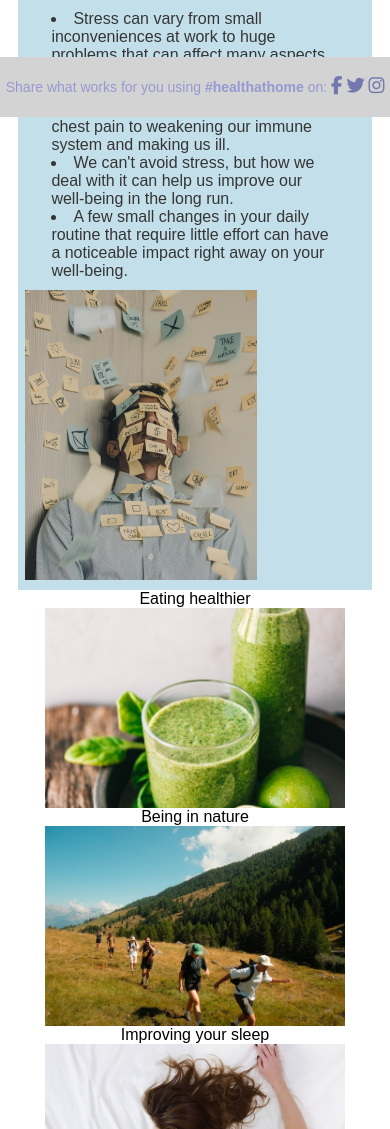
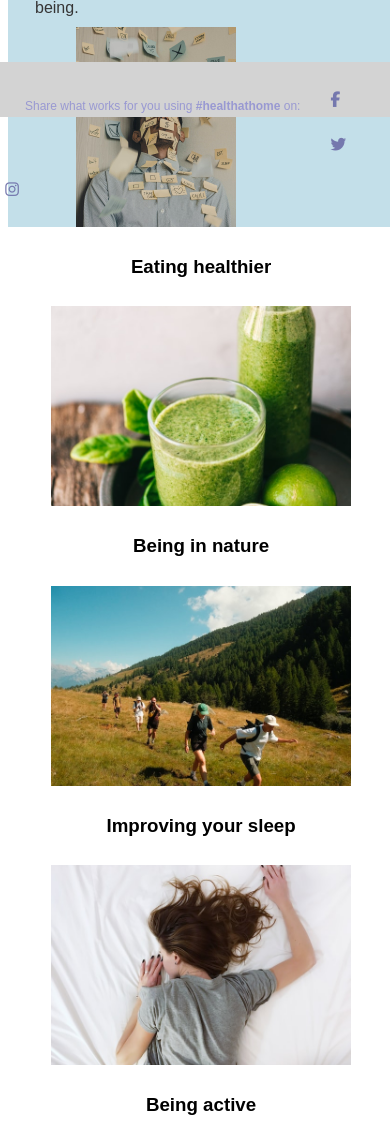
Before and after one commit to dhrutibhudia97/Project-1-dhruti-bhudia, a plain HTML site: page index.html in a window 390 px wide. Shown: the part 727-1856 px from the top of the page. Drawn offline with Linux system fonts and the light colour scheme.

Commit message:
deleted margin and padding to allow screen width to be smaller then viewport to prevent horizontal scroll bar

```diff
--- a/assets/css/style.css
+++ b/assets/css/style.css
@@ -4,12 +4,16 @@ body {
     font-size: 16px;
     font-weight: 300;
     margin-bottom: 70px;
-    max-width: 100%;
     overflow-x: hidden;
-    padding:5px 10px;
+    /*padding:5px 10px; */
+    max-width: 99%;
+
 }
+
+
 section {
     max-width:100%;
+    /*padding:15px;*/
 }
 /* Footer */
 
@@ -20,19 +24,20 @@ footer {
     font-size: 14px;
     height: 60px;
     left: 0;
+    padding: 5px;
     position: fixed;
     text-align: center;
     width: 100%;
 }
 
-.social-networks {
+.social-networks{
     margin: auto;
-    text-align: center;
-    padding: 0;
 }
 .social-networks > li {
     align-items: center;
-    display: inline-block;
+    display: inline;
+    float:left;
+    padding:5px 25px;
     position: relative;
     text-align: center;
 }
@@ -85,6 +90,10 @@ h2 {
     color:#000000;
     font-size: 24px;
 }
+h2, h3, p, ul {
+    padding: 10px 20px;
+}
+
 /*Home Page */
 /*Hero image */
 #hero-outer-one {
@@ -133,12 +142,12 @@ h2 {
     color:rgb(54, 53, 53);
     background-color: rgb(136, 192, 211,.5);
     width:100%;
-    padding:10px 0;
+    /*padding:10px 0;*/
     margin-top: 15px;
 }
 #stress-text {
     color:rgb(54, 53, 53);
-    padding: 10px;
+    /*padding:10px; */
     float:left;
     width: 60%;
     text-align:inherit;
@@ -228,8 +237,8 @@ h2 {
     color:rgb(0, 0, 0);
     background-color: rgba(112, 190, 92, 0.5);
     width:100%;
-    padding:10px 30px;
-    margin: auto;
+   /* padding:10px 30px; */
+
 }
 /*light section */
 #light {
@@ -238,11 +247,11 @@ h2 {
     width:100%;
    /*clear: both;
    */
-    margin:auto;
-    padding: 10px 30px;
+    /*margin:auto;
+    padding:10px 30px; */
 }
 #light-text {
-    padding:10px 30px;
+    /*padding:10px 30px; */
     text-align: left;
     float: left;
     text-align-last: auto;
@@ -276,7 +285,7 @@ h2 {
     margin:auto;
     background-color: rgba(159, 161, 241, .8);
     width:100%;
-    padding:10px 30px;
+    /*padding:10px 30px;*/
 }
 #sleep-pic {
     background: url(../images/sleeping_habits.jpg) no-repeat center center;
@@ -287,7 +296,7 @@ h2 {
     display: inline-block;
 }
 #sleep-text {
-    padding:10px 30px;
+    /*padding:10px 30px;*/
 }
 /* yoga section */
 #yoga {
@@ -295,7 +304,7 @@ h2 {
     margin:auto;
     background-color: rgba(208, 159, 241, 0.8);
     width:100%;
-    padding:10px 30px;
+    /*padding:10px 30px;*/
 }
 #yoga-text {
     min-width: 45%;
@@ -311,18 +320,18 @@ iframe {
     color:rgb(0, 0, 0);
     background-color: rgba(176, 146, 247, 0.8);
     width:100%;
-    padding: 10px 30px;
+    /*padding:10px 30px;*/
     margin:auto;
     vertical-align: text-top;
 }
 #exercise-text {
-    padding:10px 30px;
+    /*padding:10px 30px;*/
 }
 #exercise-pic-panel {
     float:none;
     display: block;
-    margin-left: auto;
-    margin-right: auto;
+    /*margin-left: auto;
+    margin-right: auto;*/
 }
 #woman-stretching-pic {
     background: url(../images/woman_doing_situp.jpg) no-repeat center center;
@@ -348,11 +357,11 @@ iframe {
     margin:auto;
     background-color: rgba(99, 157, 243, 0.8);
     width:100%;
-    padding:10px 30px;
+    /*padding:10px 30px;*/
     clear: both;
 }
 #heavy-exercise-text {
-    padding:10px 30px;
+    /*padding:10px 30px;*/
 }
 /*light exercise section */
 #light-exercise {
@@ -360,7 +369,7 @@ iframe {
     margin:auto;
     background-color: rgba(112, 190, 92, 0.5);
     width:100%;
-    padding:10px 30px;
+    /*padding:10px 30px;*/
     clear: both;
 }
 /* bloat section */
@@ -369,7 +378,7 @@ iframe {
     margin:auto;
     background-color: rgba(113, 203, 223, 0.829);
     width:100%;
-    padding:10px 30px;
+    /*padding:10px 30px;*/
     clear: both;
 }
 #bloat-pic {
@@ -387,7 +396,7 @@ iframe {
     display: inline-block;
 }
 #bloat-text{
-    padding:10px 30px;
+    /*padding:10px 30px;*/
 }
 @media screen and (max-width:1024px) {
    /* iframes styling */
@@ -409,7 +418,7 @@ iframe {
         line-height: 60px;
    }
     body {
-        margin-bottom: 45px;
+        margin-bottom: 65px;
         text-align: center;
    }
     div {
@@ -457,7 +466,20 @@ iframe {
         height:200px;
         width: 300px;
    }
-
+    footer {
+        padding:5px 3px;
+   }
+    .social-networks i {
+        margin: 1%;
+        padding-top: 10px;
+   }
+    .social-networks > li {
+        display: inline;
+        align-items: center;
+        float: left;
+        padding-left:2px;
+        text-align: center;
+        font-size: 80%;
    }
    /* Mind Page */
     #hero-outer-two{
--- a/index.html
+++ b/index.html
@@ -48,19 +48,19 @@
         </div>
         <div id="whole-pic-panel">
             <div class="picture-panel" style="display:inline-block">
-                <div>Eating healthier</div>
+                <div><h3>Eating healthier</h3></div>
                 <div id="smoothie-pic" class="column-pic"></div>
             </div>
             <div class="picture-panel" style="display:inline-block">
-                <div>Being in nature</div>
+                <div><h3>Being in nature</h3></div>
                 <div id="hiking-woman-pic" class="column-pic"></div>
             </div>
             <div class="picture-panel" style="display:inline-block">
-                <div>Improving your sleep</div>
+                <div><h3>Improving your sleep</h3></div>
                 <div id="man-sleeping-pic" class="column-pic"></div>
             </div>
             <div class="picture-panel" style="display:inline-block">
-                <div>Being active</div>
+                <div><h3>Being active</h3></div>
                 <div id="group-exercise-pic" class="column-pic"></div>
             </div>
         </div>
```
Also changed, not shown: body.html (line endings or trailing spaces), 1 other file.
